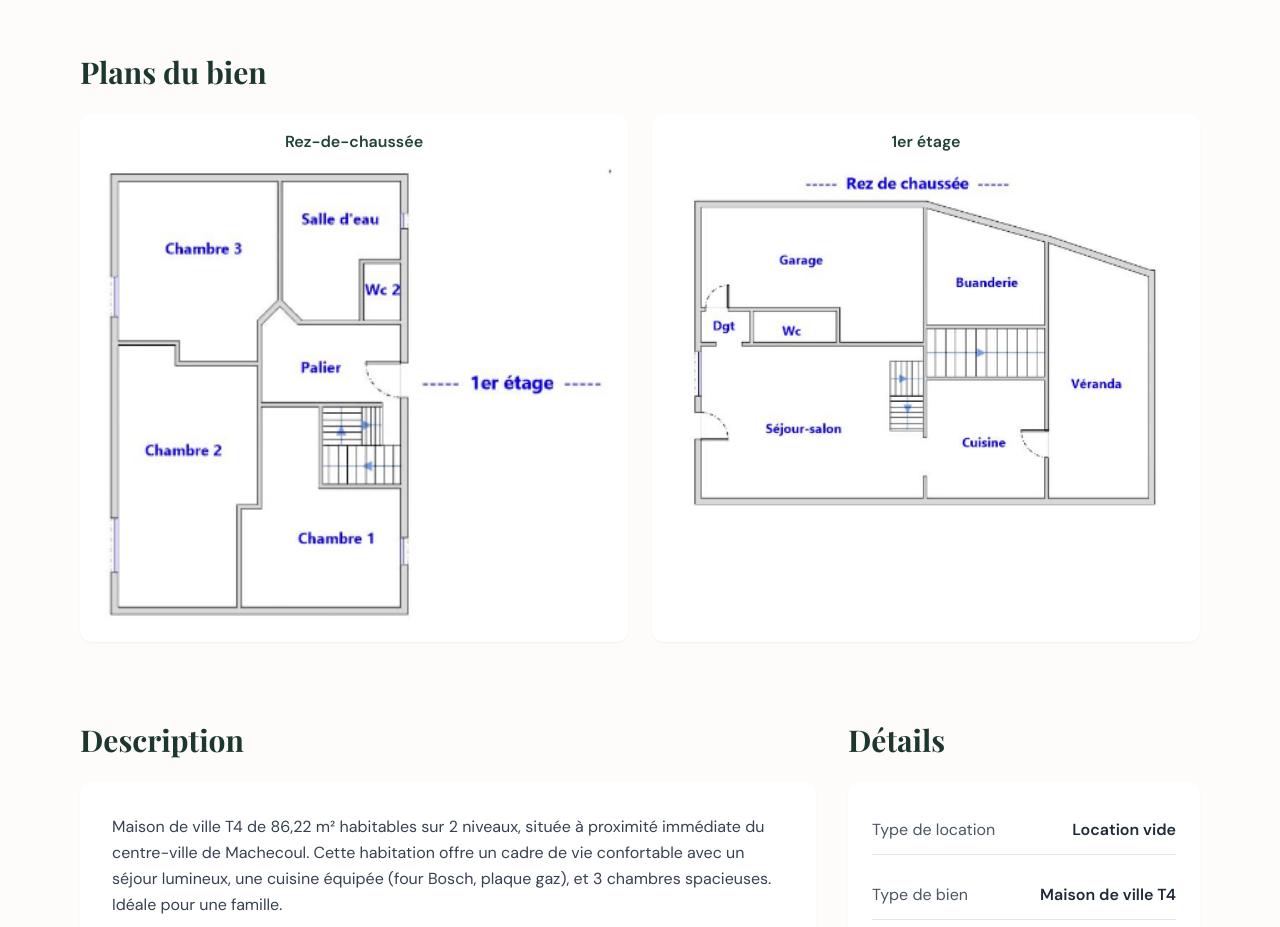
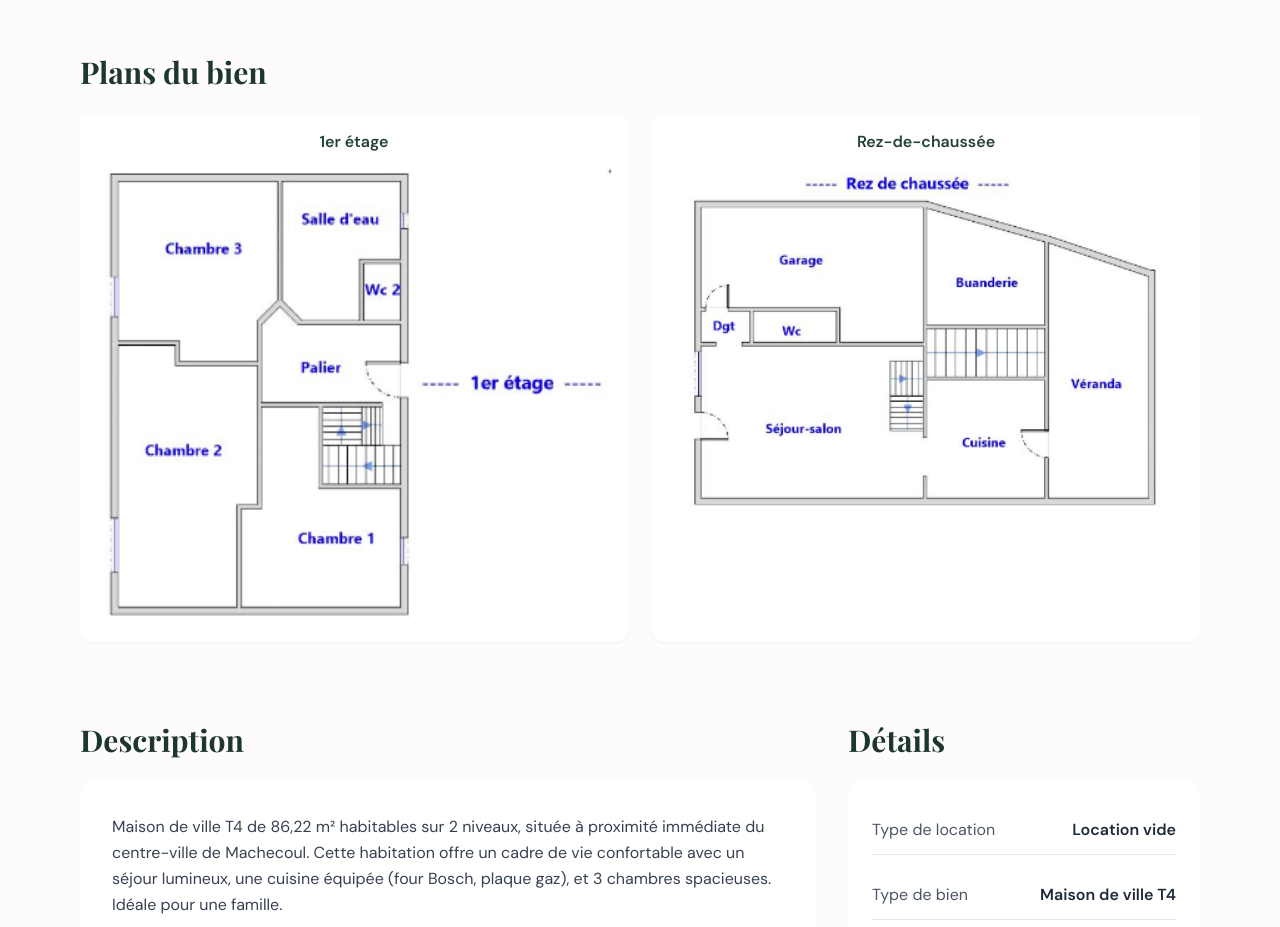
Before and after one commit to Maxime2d/location-machecoul, a Next.js app: page / in a window 1280 px wide. Shown: the part 1360-2287 px from the top of the page. Built offline with nearby package versions, Linux system fonts and the light colour scheme.

Commit message:
Update page.js

```diff
--- a/app/page.js
+++ b/app/page.js
@@ -404,7 +404,7 @@ export default function Home() {
         <div className="grid md:grid-cols-2 gap-6">
           {plans.map((plan, i) => (
             <div key={i} className="bg-white rounded-xl p-4 shadow-sm">
-              <h3 className="font-semibold text-primary-800 mb-3 text-center">{i === 0 ? 'Rez-de-chaussée' : '1er étage'}</h3>
+              <h3 className="font-semibold text-primary-800 mb-3 text-center">{i === 0 ? '1er étage' : 'Rez-de-chaussée'}</h3>
               <img src={plan.src} alt={plan.label} className="w-full rounded-lg cursor-pointer hover:opacity-90 transition-opacity" onClick={() => openLightbox(i, true)} />
             </div>
           ))}
```
